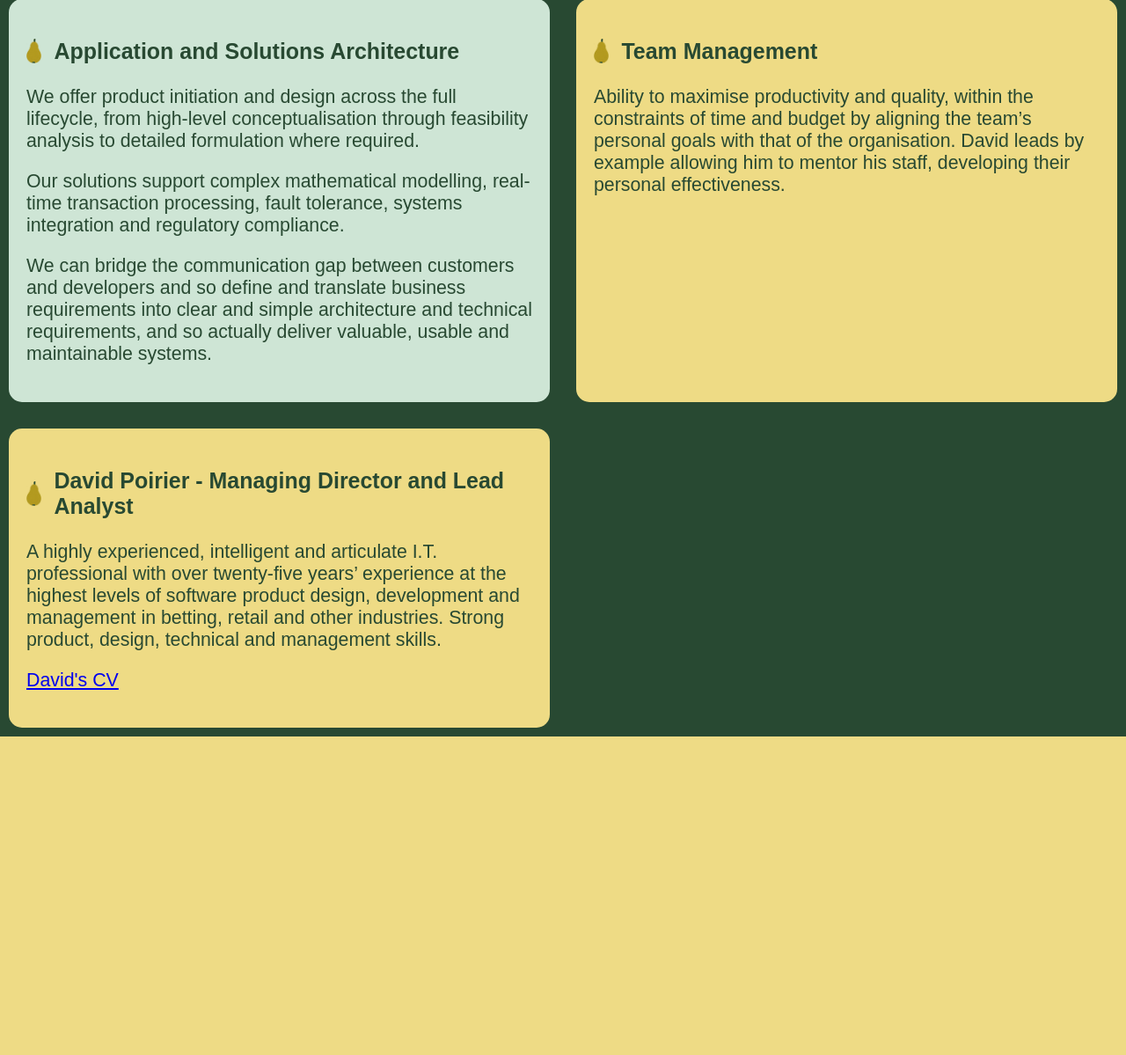
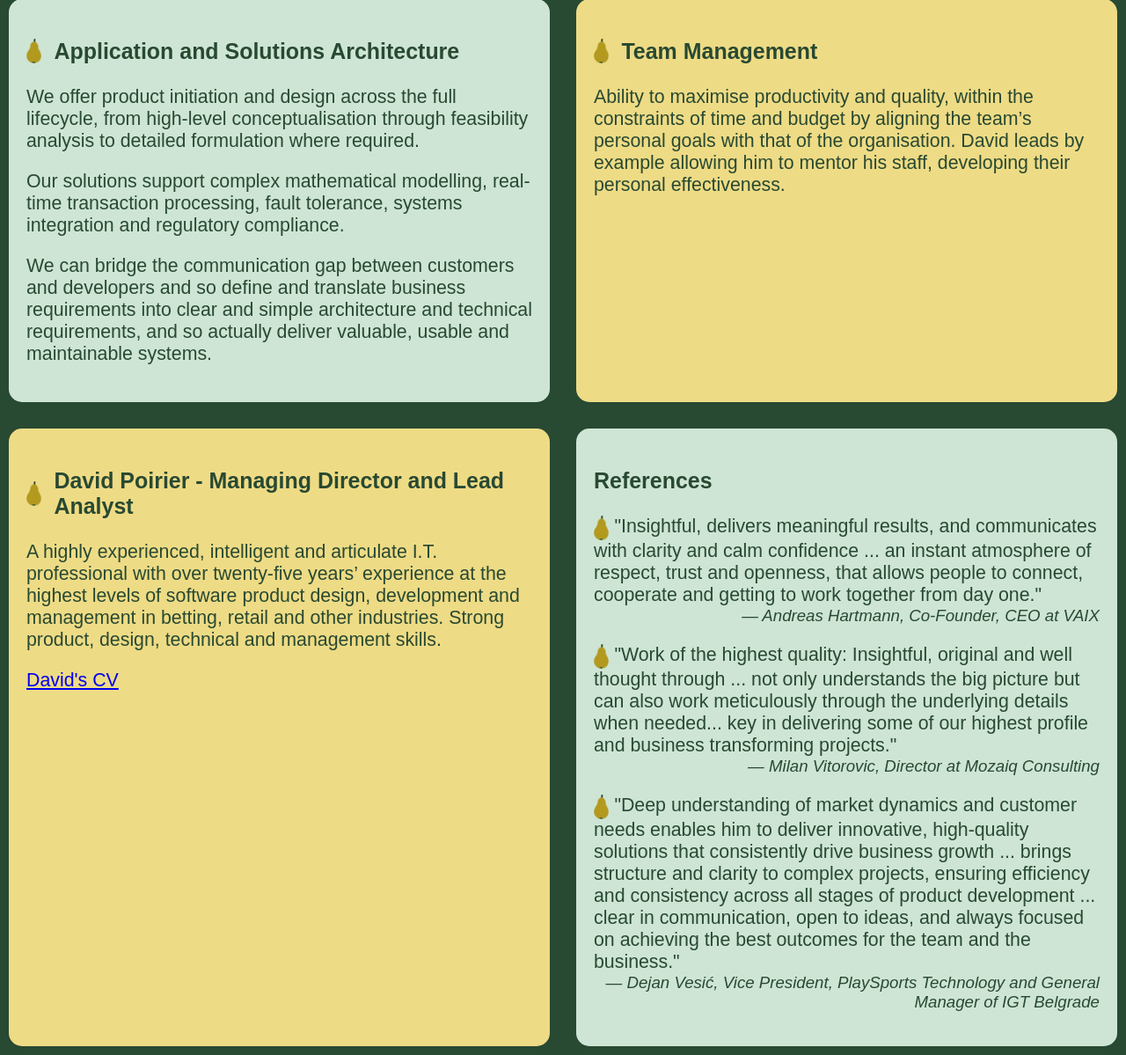
Before and after one commit to david-madmog/madmog-site, a PHP site: page /blanquilla/aboutus.htm in a window 1280 px wide. Shown: the part 424-1623 px from the top of the page at 88% size. Before the commit the page ends 1261 px from the top, so only its background shows below. Run offline with PHP 8.4, Linux system fonts and the light colour scheme.

Commit message:
Added references to about us

```diff
--- a/blanquilla/aboutus.htm
+++ b/blanquilla/aboutus.htm
@@ -30,5 +30,14 @@
 <p />
 <a href="David Poirier CV.2026.pdf" target="_blank">David's CV</a>
 </div>
+<div class="aboutSection">
+<h3>References</h3>
+<p class="aboutReference"><img src="Pics/pear.png" height="28px" class="aboutBullet"/> "Insightful, delivers meaningful results, and communicates with clarity and calm confidence ... an instant atmosphere of respect, trust and openness, that allows people to connect, cooperate and getting to work together from day one."</p>
+<p class="aboutAttribution">&mdash; Andreas Hartmann, Co-Founder, CEO at VAIX</p>
+<p class="aboutReference"><img src="Pics/pear.png" height="28px" class="aboutBullet"/> "Work of the highest quality: Insightful, original and well thought through ... not only understands the big picture but can also work meticulously through the underlying details when needed... key in delivering some of our highest profile and business transforming projects."</p>
+<p class="aboutAttribution">&mdash; Milan Vitorovic, Director at Mozaiq Consulting</p>
+<p class="aboutReference"><img src="Pics/pear.png" height="28px" class="aboutBullet"/> "Deep understanding of market dynamics and customer needs enables him to deliver innovative, high-quality solutions that consistently drive business growth ... brings structure and clarity to complex projects, ensuring efficiency and consistency across all stages of product development ... clear in communication, open to ideas, and always focused on achieving the best outcomes for the team and the business."
+<p class="aboutAttribution">&mdash; Dejan Vesić, Vice President, PlaySports Technology and General Manager of IGT Belgrade</p>
+</div>
 </body>
 </html>
--- a/blanquilla/blanquilla.css
+++ b/blanquilla/blanquilla.css
@@ -194,6 +194,21 @@ h2 {
   margin-right: 6px;
 }
 
+.aboutReference {
+	    margin-bottom: 0;
+}
+
+.aboutAttribution {
+	font-style: italic;
+    text-align: right;
+	margin-top: 0;
+	font-size: 14pt;
+	}
+
+.aboutBullet {
+	vertical-align: top;
+}
+
 @media screen and (min-width:762px), screen and (min-device-width:762px) {
 	.aboutSection:nth-child(4n) {
 		background-color: var(--alt-bg-colour);
@@ -354,4 +369,8 @@ h2 {
   #headname {
     font-size: 32px;
   }
+  .aboutAttribution {
+	font-size: 10pt;
+	}
+
 }
```
